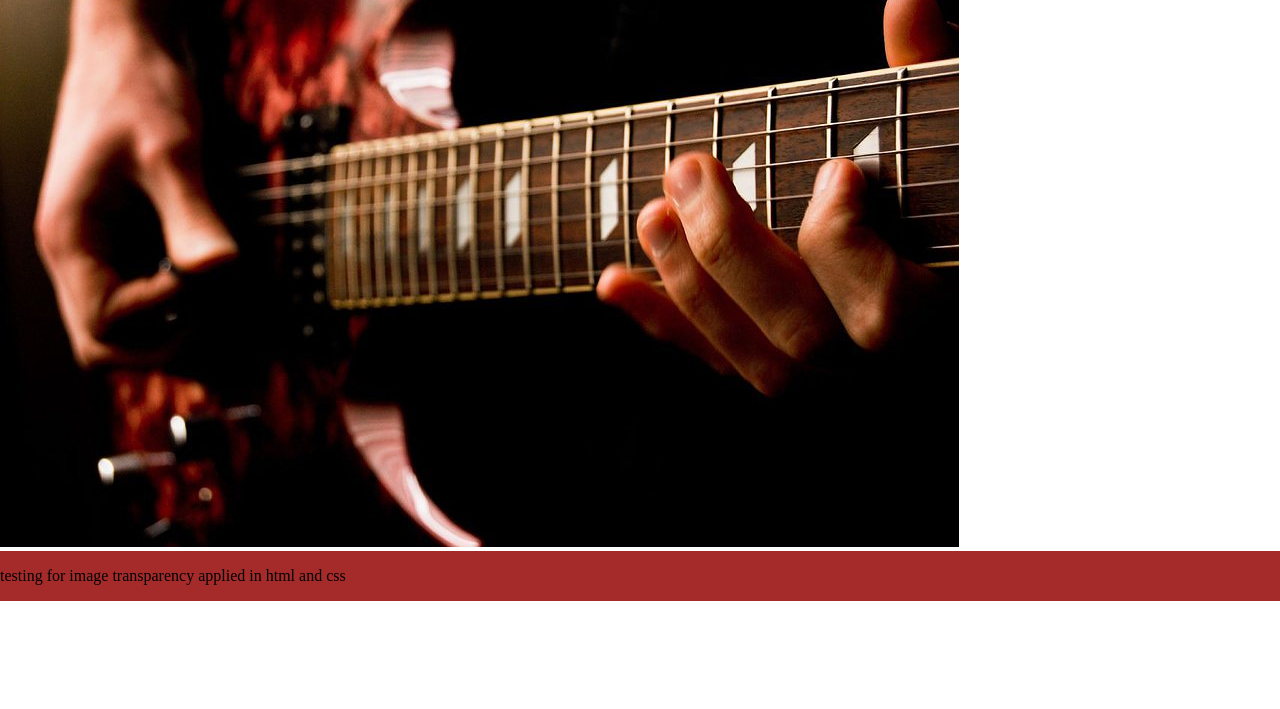
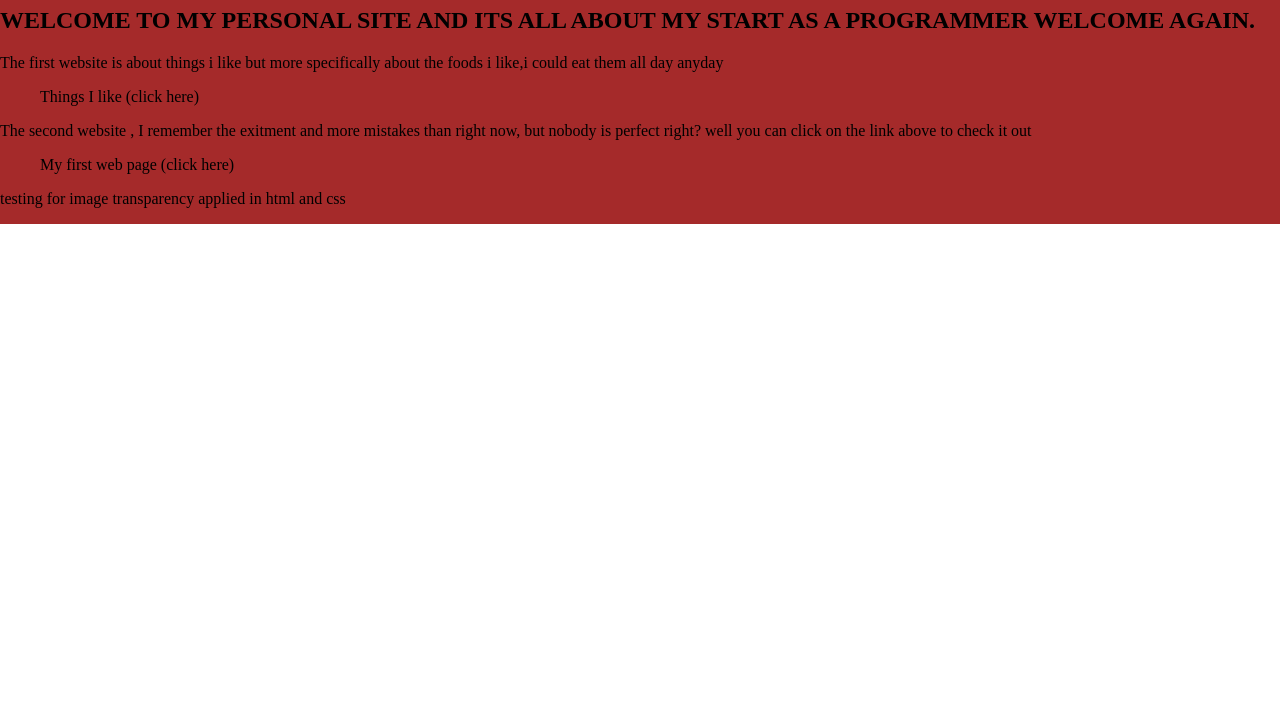
Before and after one commit to fredkheisa/personal, a plain HTML site: page index.html in a window 1280 px wide. Shown: the part 91-800 px from the top of the page. Drawn offline with Linux system fonts and the light colour scheme.

Commit message:
editing css

```diff
--- a/file.css
+++ b/file.css
@@ -17,3 +17,6 @@ body {
     background-color: brown
 
 }
+image {
+    float: right;
+}
--- a/index.html
+++ b/index.html
@@ -7,12 +7,21 @@
 </head>
 <body>
 <div class="container">
-    <img src="images/proj.jpg" alt="pic that best represents me">
     <div class="inner">
-        <div class="content">
+        <div class="text"><
+            <h1>MY NAME IS FRED KHEISA</h1>
+                <h2>WELCOME TO MY PERSONAL SITE AND ITS ALL ABOUT
+                    MY START AS A PROGRAMMER WELCOME AGAIN.
+                </h2>
+                    <p>The first website is about things i like but more specifically about the foods i like,i could eat them all day anyday
+                        <ul>Things I like (click here)</ul>
+                    </p>
+                    <P>The second website , I remember the exitment and more mistakes than right now, but nobody is perfect right? well you can click on the link above to check it out</P>
+                        <ol>My first web page (click here)
+                        </ol>
                 <p>testing for image transparency applied in html and css</p>
         </div>
-            </div>
+    </div>
 </div>
 </body>
 </html>
```
